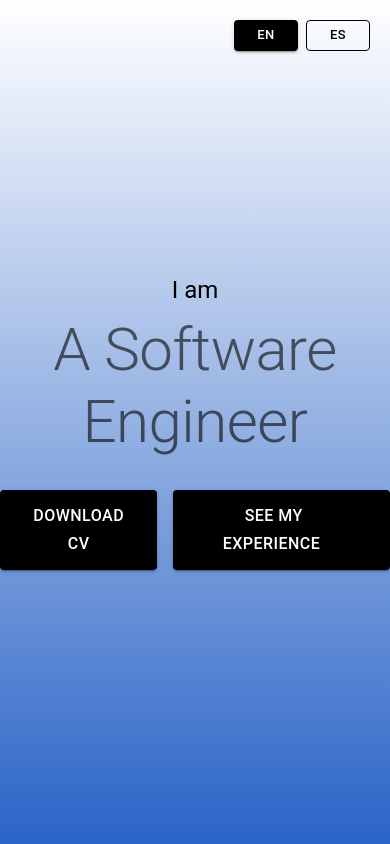
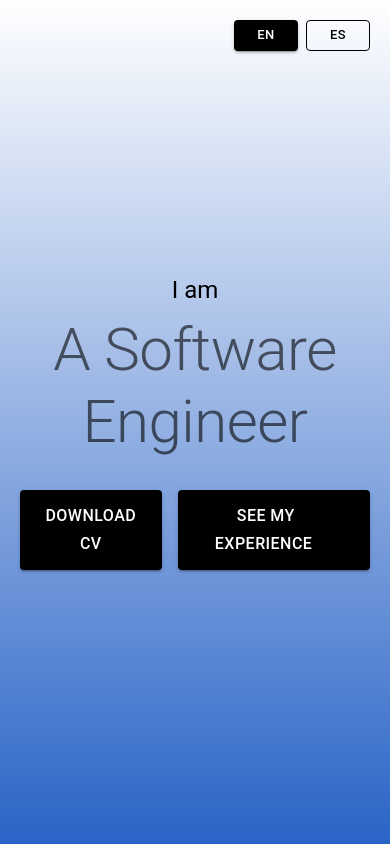
Before and after one commit to sengaigibon/sengaigibon.github.io, a Next.js app: page /en in a window 390 px wide. Shown: the top 844 px of the page. Built offline with nearby package versions, Linux system fonts and the light colour scheme; some icons are missing.

Commit message:
Fix: Responsivenes of buttons for mobile

```diff
--- a/app/[locale]/page.tsx
+++ b/app/[locale]/page.tsx
@@ -62,7 +62,13 @@ export default function Home() {
           <Typography variant="h2" color="text.secondary">
             {t('engineer')}
           </Typography>
-          <Box sx={{ display: 'flex', justifyContent: 'center', gap: 2, mt: 4 }}>
+          <Box sx={{
+            display: 'flex',
+            justifyContent: 'center',
+            gap: 2,
+            mt: 4,
+            px: { xs: '20px', sm: 0 }
+          }}>
             <Button id="download-cv" variant="contained" className="blackButton"
                     onClick={handleCVDownload}>
               {t('downloadCV')}
```
